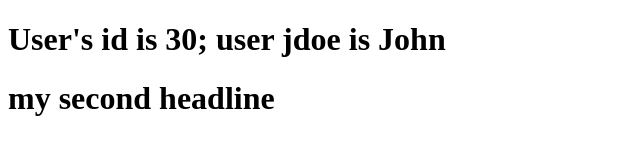
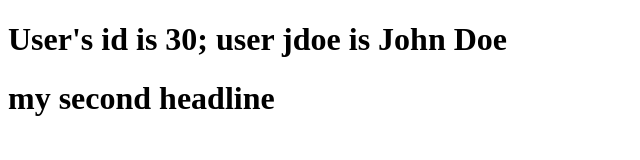
Before and after one commit to dh1849/sandboxcode, a React (Create React App) app: page / in a window 1280 px wide. Shown: the top 160 px of the page, without its empty margins (0-640 px from the left). Built offline with nearby package versions, Linux system fonts and the light colour scheme.

Commit message:
pass an object as function parameters

```diff
--- a/src/App.js
+++ b/src/App.js
@@ -87,8 +87,11 @@ export default function App() {
     return id;
   }
 
-  function whois({ displayName, fullName: { firstName: name } }) {
-    return `${displayName} is ${name}`;
+  function whois({
+    displayName,
+    fullName: { firstName: fname, lastName: lname }
+  }) {
+    return `${displayName} is ${fname} ${lname}`;
   }
   return (
     <div>
```
